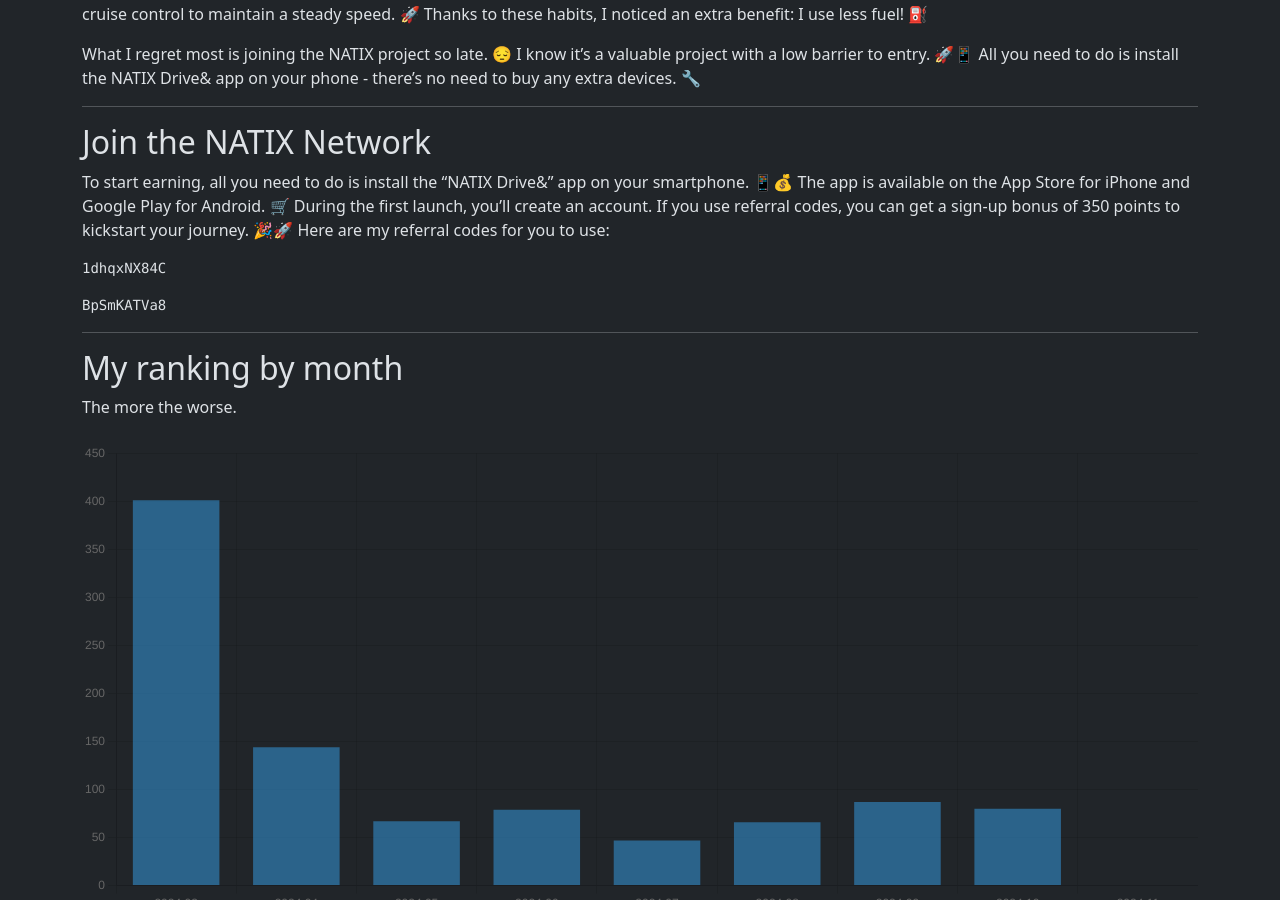
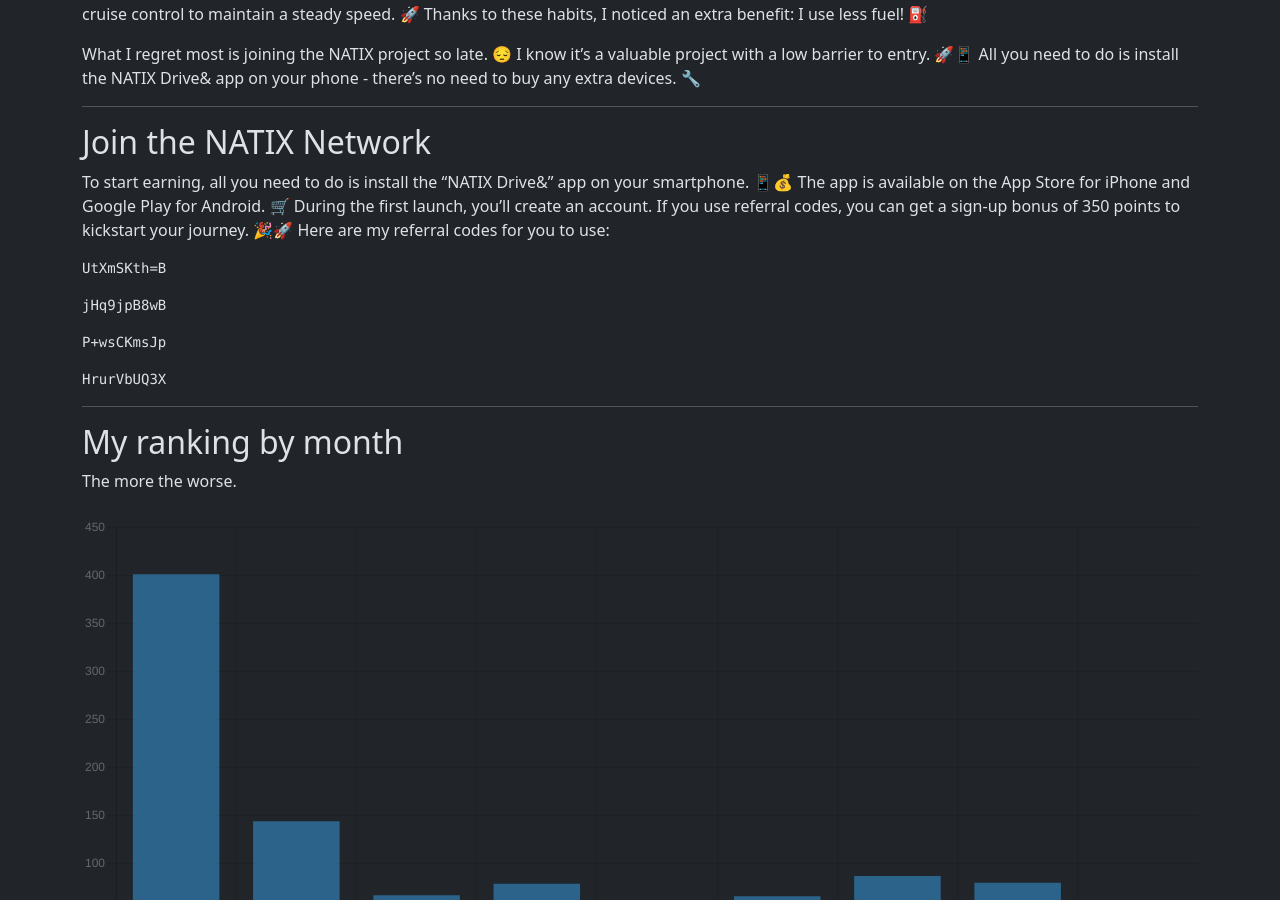
Before and after one commit to torrocus/natix, a Jekyll site: the page built from index.md, in a window 1280 px wide and 900 px high, scrolled down 2352 px. Built offline with Jekyll 4.4.1, drawn with Linux system fonts in a browser that asks for light colours; comment, search, counter and statistics services are not loaded.

Commit message:
Refresh referrer codes

````diff
--- a/index.md
+++ b/index.md
@@ -137,11 +137,19 @@ If you use referral codes, you can get a sign-up bonus of 350 points to kickstar
 Here are my referral codes for you to use:
 <!-- NATIX-REFERRAL-CODES-LIST:START -->
 ```
-1dhqxNX84C
+UtXmSKth=B
 ```
 
 ```
-BpSmKATVa8
+jHq9jpB8wB
+```
+
+```
+P+wsCKmsJp
+```
+
+```
+HrurVbUQ3X
 ```
 <!-- NATIX-REFERRAL-CODES-LIST:END -->
 <!--
````
